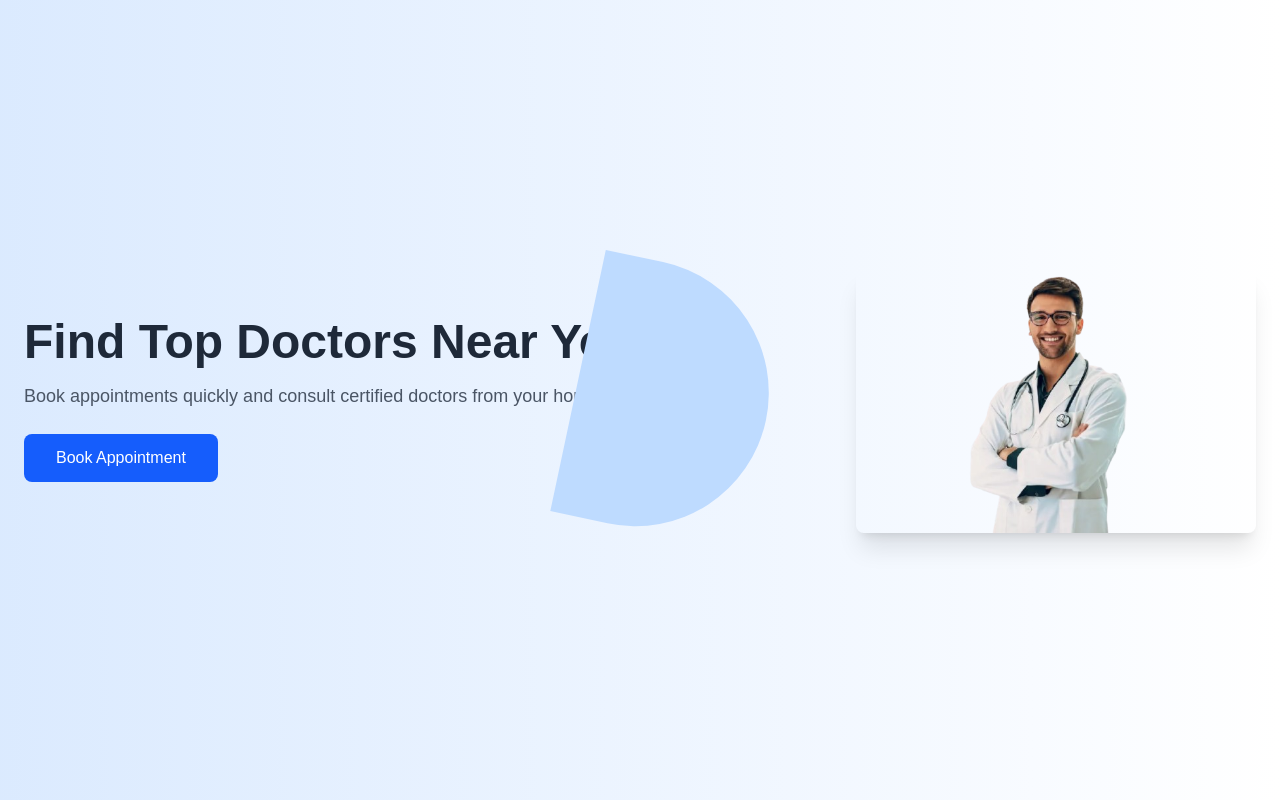
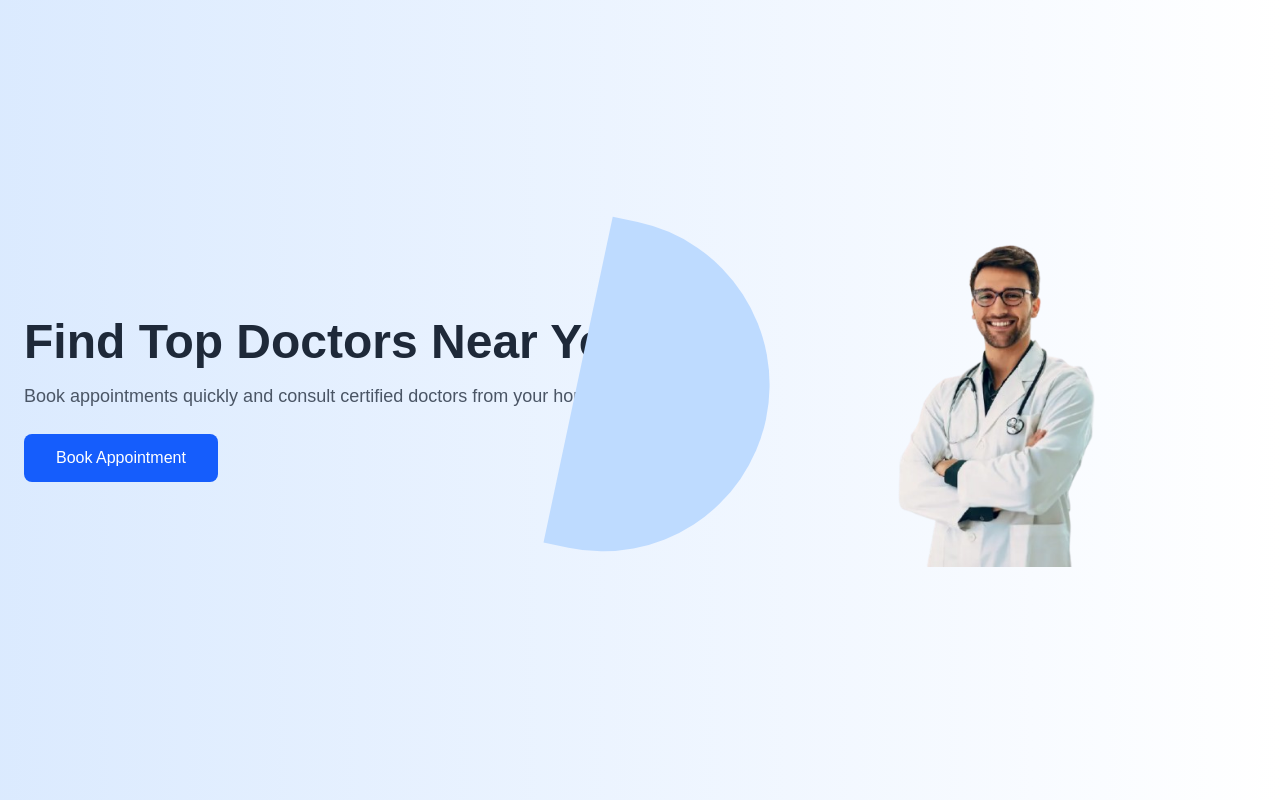
Before and after one commit to MdMasumHossain5555/doctor_apoinment, a Next.js app: page / in a window 1280 px wide. Shown: the top 800 px of the page. Built offline with nearby package versions, Linux system fonts and the light colour scheme.

Commit message:
rempve shadow from hero image

```diff
--- a/src/app/page.js
+++ b/src/app/page.js
@@ -62,9 +62,9 @@ export default function Home() {
                 <Image
                   src={doctorImg}
                   alt="Doctor"
-                  width={400}
-                  height={400}
-                  className="rounded-lg shadow-xl relative z-10"
+                  width={500}
+                  height={500}
+                  className="rounded-lg  relative z-10"
                 />
               </div>
             </div>
```
